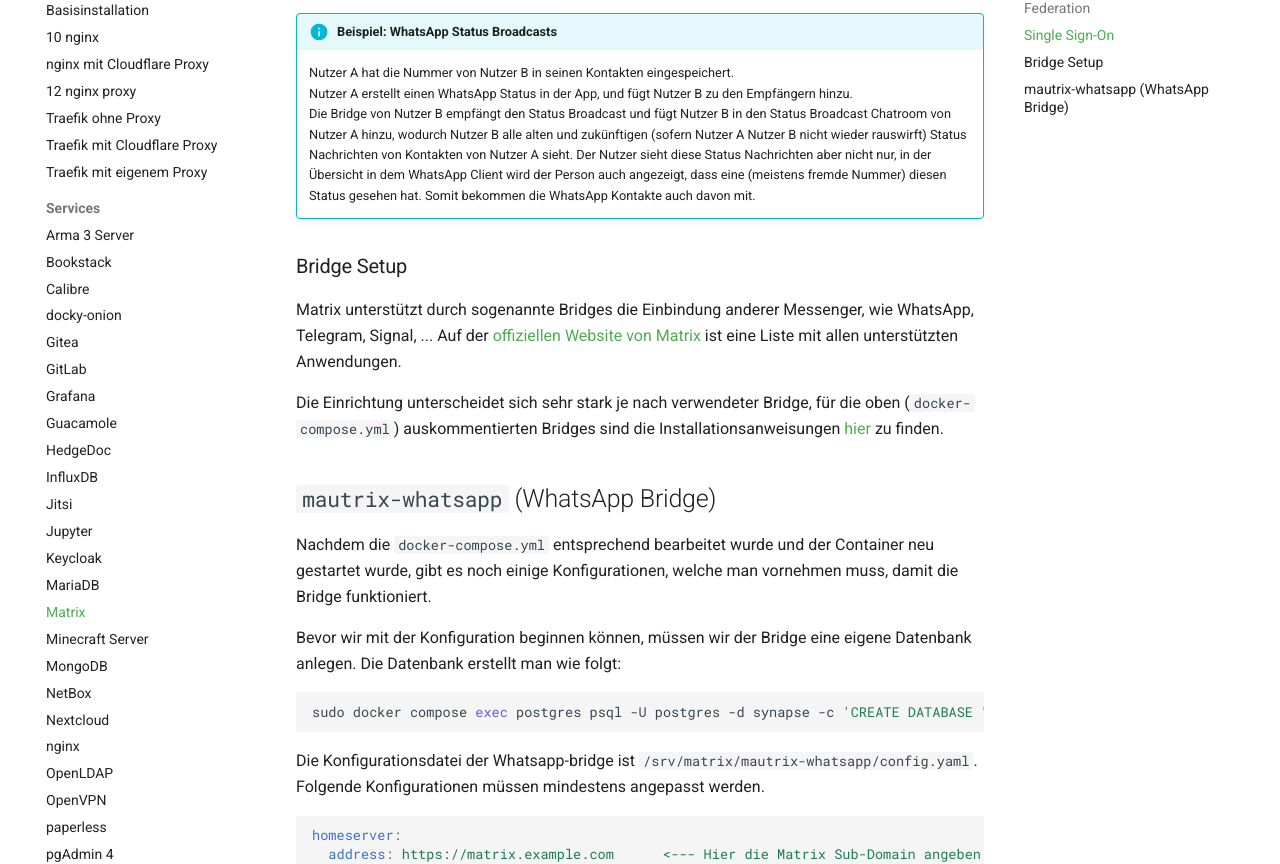
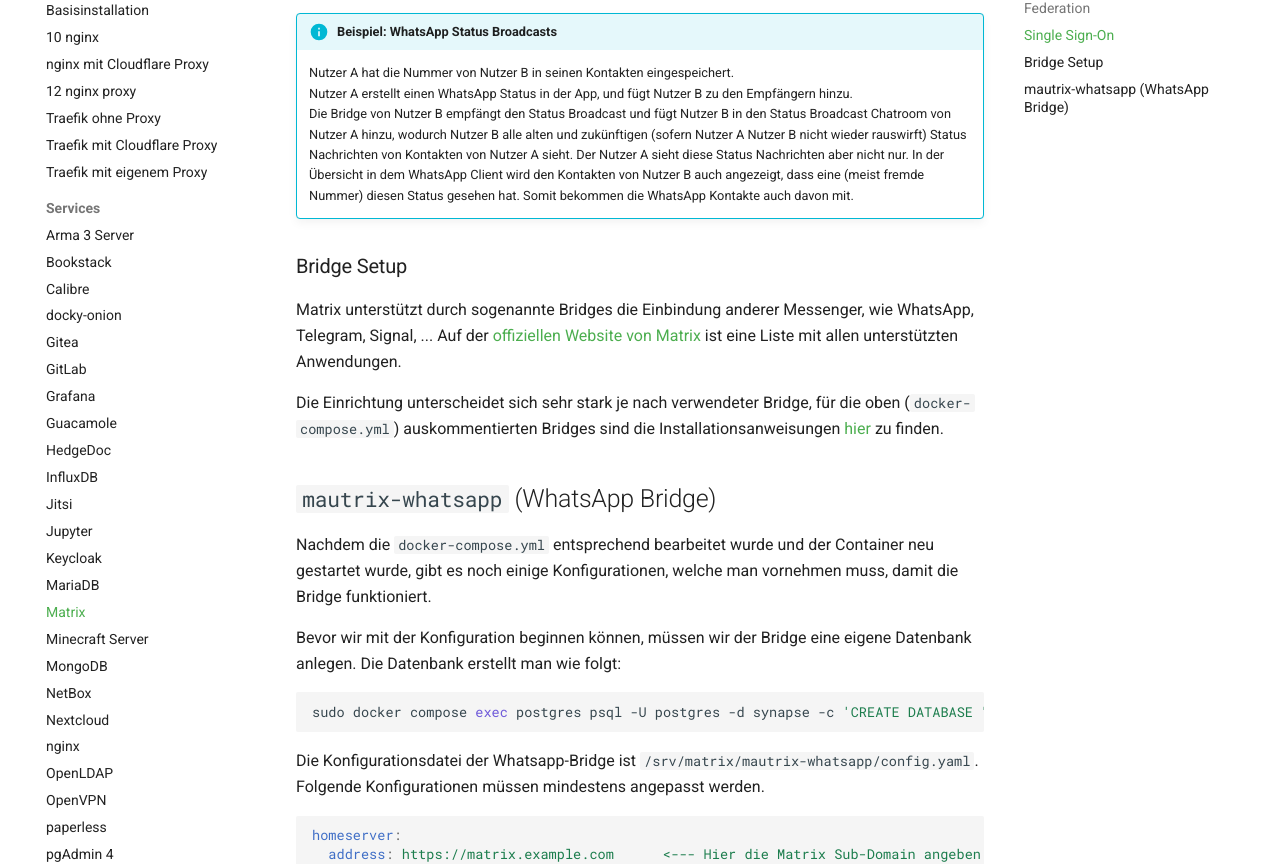
Before and after one commit to felbinger/AdminGuide, an MkDocs documentation site: the page built from docs/services/matrix.md, in a window 1280 px wide and 1400 px high, scrolled down 5377 px. Shown: the part 154-1018 px from the top of the window. Built offline with MkDocs 1.6.1 and Material for MkDocs 9.7.7, drawn with Linux system fonts in a browser that asks for light colours; comment, search, counter and statistics services are not loaded; some of the changed text lies outside the part shown.

Commit message:
improved matrix.md

````diff
--- a/docs/services/matrix.md
+++ b/docs/services/matrix.md
@@ -288,9 +288,9 @@ einem Homeserver mit zwei Nutzern einige "Unschönheiten" feststellen.
     Die Bridge von Nutzer B empfängt den Status Broadcast und fügt Nutzer B in den Status Broadcast
     Chatroom von Nutzer A hinzu, wodurch Nutzer B alle alten und zukünftigen (sofern Nutzer A
     Nutzer B nicht wieder rauswirft) Status Nachrichten von Kontakten von Nutzer A sieht.
-    Der Nutzer sieht diese Status Nachrichten aber nicht nur, in der Übersicht in dem WhatsApp Client wird der Person
-    auch angezeigt, dass eine (meistens fremde Nummer) diesen Status gesehen hat. Somit bekommen die WhatsApp Kontakte
-    auch davon mit.
+    Der Nutzer A sieht diese Status Nachrichten aber nicht nur. In der Übersicht in dem WhatsApp Client wird den
+    Kontakten von Nutzer B auch angezeigt, dass eine (meist fremde Nummer) diesen Status gesehen hat. Somit bekommen die
+    WhatsApp Kontakte auch davon mit.
 
 
 ### Bridge Setup
@@ -314,7 +314,7 @@ Die Datenbank erstellt man wie folgt:
 sudo docker compose exec postgres psql -U postgres -d synapse -c 'CREATE DATABASE "mautrix-whatsapp";'
 ```
 
-Die Konfigurationsdatei der Whatsapp-bridge ist `/srv/matrix/mautrix-whatsapp/config.yaml`.
+Die Konfigurationsdatei der Whatsapp-Bridge ist `/srv/matrix/mautrix-whatsapp/config.yaml`.
 Folgende Konfigurationen müssen mindestens angepasst werden.
 
 ```yaml
@@ -341,16 +341,14 @@ bridge:
     "@admin:example.com": admin          <--- Das zu Ihrer Matrix Username Adresse ändern.
 ```
 
-Wenn man die Konfigurationsdatei abgespeichert und den Container neu gestartet hat, befindet sich neben der `config.yaml`
-jetzt auch eine `registration.yaml`. Diese Datei muss in `/srv/matrix/synapse/` verschoben werden und wenn man vorhat
-mehrere Bridges zu verwenden empfehlen wir diese auch in `whatsapp-registration.yaml` o. Ä. umzubenennen. Das Umbenennen
-der Datei darf erst in dem Ordner `/srv/matrix/synapse/` erstellt werden und der Name muss in dem Verzeichnis
-`/srv/matrix/mautrix-whatsapp` bei `registration.yaml` bleiben, sonst wird bei dem nächsten Neustart eine neue registration
-angelegt und dann funktioniert die Bridge nicht!
-Wenn die Datei verschoben und ggf. umbenannt wurde muss man sie in die `homeserver.yaml` Datei hinzufügen, indem man
-am Ende der Datei folgende zwei Zeilen hinzufügt:
+Die Registrierung auf dem Homeserver erfolgt durch das Hinzufügen der `registration.yaml` in der `homeserver.yaml`.
+
+```shell
+cp /srv/matrix/mautrix-whatsapp/registration.yaml /srv/matrix/synapse/whatsapp-registration.yaml
+```
 
 ```yaml
+# homeserver.yaml
 app_service_config_files:
   - /data/whatsapp-registration.yaml
 ```
````
